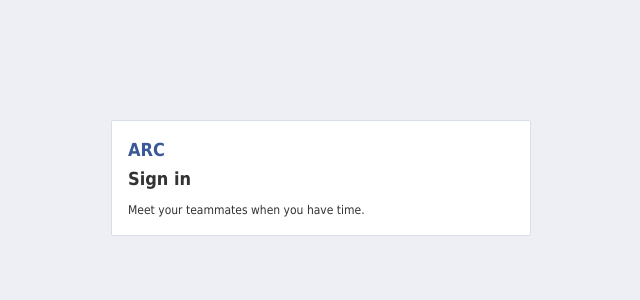
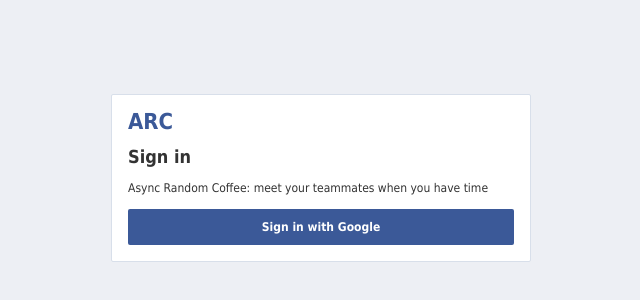
Before and after one commit to rhamdeew/dbprc, a React (Vite) app in the folder frontend/: page /login in a window 1280 px wide. Shown: the part 222-522 px from the top of the page, without its empty margins (319-959 px from the left). Built offline with nearby package versions, Linux system fonts and the light colour scheme.

Commit message:
ARC-17: Login page (frontend) (#16)
ARC-17: Login page (frontend)

```diff
--- /dev/null
+++ b/frontend/src/api/auth.ts
@@ -0,0 +1,16 @@
+import { useMutation, useQueryClient } from '@tanstack/react-query';
+import { useNavigate } from 'react-router';
+import { api } from './client';
+
+/** `POST /auth/logout`, then drop cached server state and open `/login`. */
+export function useLogout() {
+  const queryClient = useQueryClient();
+  const navigate = useNavigate();
+  return useMutation({
+    mutationFn: () => api<void>('/auth/logout', { method: 'POST' }),
+    onSuccess: () => {
+      queryClient.clear();
+      navigate('/login', { replace: true });
+    },
+  });
+}
--- a/frontend/src/app/providers.tsx
+++ b/frontend/src/app/providers.tsx
@@ -3,6 +3,12 @@ import { Notifications } from '@mantine/notifications';
 import { QueryClient, QueryClientProvider } from '@tanstack/react-query';
 import { useState, type ReactNode } from 'react';
 import { cssVariablesResolver, theme } from '../theme/theme';
+
+export type ProvidersProps = {
+  children: ReactNode;
+  /** Test seam. Production omits it and keeps a client for the lifetime of the tree. */
+  queryClient?: QueryClient;
+};
 
 function makeQueryClient() {
   return new QueryClient({
@@ -13,8 +19,9 @@ function makeQueryClient() {
   });
 }
 
-export function Providers({ children }: { children: ReactNode }) {
-  const [client] = useState(makeQueryClient);
+export function Providers({ children, queryClient }: ProvidersProps) {
+  const [owned] = useState(makeQueryClient);
+  const client = queryClient ?? owned;
   return (
     <MantineProvider theme={theme} cssVariablesResolver={cssVariablesResolver} forceColorScheme="light">
       <Notifications position="top-right" transitionDuration={0} />
--- a/frontend/src/components/Shell.tsx
+++ b/frontend/src/components/Shell.tsx
@@ -1,6 +1,6 @@
 import { AppShell, Box, Group, UnstyledButton } from '@mantine/core';
-import { useQueryClient } from '@tanstack/react-query';
-import { NavLink, Outlet, useNavigate } from 'react-router';
+import { NavLink, Outlet } from 'react-router';
+import { useLogout } from '../api/auth';
 import { useMe } from '../api/me';
 import { CONTENT_WIDTH, HEADER, PANEL } from '../theme/theme';
 import { SearchSlot } from './SearchSlot';
@@ -21,19 +21,14 @@ function TopLink({ to, children, end = false }: { to: string; children: string;
 }
 
 function LogOutButton() {
-  const navigate = useNavigate();
-  const queryClient = useQueryClient();
+  const logout = useLogout();
   return (
     <UnstyledButton
       type="button"
       fw={600}
       fz={12}
       style={{ color: '#ffffff' }}
-      onClick={() => {
-        // ARC-17 posts /auth/logout before this navigation.
-        queryClient.clear();
-        navigate('/login');
-      }}
+      onClick={() => logout.mutate()}
     >
       Log out
     </UnstyledButton>
--- a/frontend/src/pages/LoginPage.tsx
+++ b/frontend/src/pages/LoginPage.tsx
@@ -1,19 +1,32 @@
-import { Center, Text, Title } from '@mantine/core';
+import { Alert, Button, Center, Stack, Text, Title } from '@mantine/core';
+import { useSearchParams } from 'react-router';
+import { Panel } from '../components/Panel';
 import { HEADER, PANEL } from '../theme/theme';
-import { Panel } from '../components/Panel';
+import { googleStartPath, loginErrorMessage } from './login';
 
-/** Placeholder until ARC-17 builds the Google sign-in page. */
+/** The only page a logged-out visitor sees. */
 export function LoginPage() {
+  const [params] = useSearchParams();
+  const message = loginErrorMessage(params.get('error'));
+
   return (
     <Center mih="100vh" bg={PANEL} p="md">
       <Panel maw={420} w="100%">
-        <Text fw={700} fz={18} c={HEADER}>
-          ARC
-        </Text>
-        <Title order={1} mt={4}>
-          Sign in
-        </Title>
-        <Text mt="sm">Meet your teammates when you have time.</Text>
+        <Stack gap="sm">
+          <Text fw={700} fz={22} lh={1} c={HEADER}>
+            ARC
+          </Text>
+          <Title order={1}>Sign in</Title>
+          <Text>Async Random Coffee: meet your teammates when you have time</Text>
+          {message ? (
+            <Alert color="red" variant="light">
+              {message}
+            </Alert>
+          ) : null}
+          <Button component="a" href={googleStartPath(params.get('next'))} fullWidth>
+            Sign in with Google
+          </Button>
+        </Stack>
       </Panel>
     </Center>
   );
--- /dev/null
+++ b/frontend/src/pages/login.ts
@@ -0,0 +1,20 @@
+/** Friendly copy for the codes `GET /auth/google/callback` puts on `/login?error=`. */
+const LOGIN_ERRORS: Record<string, string> = {
+  domain: 'Use your company Google account',
+  unverified: 'Your Google email is not verified.',
+  state: 'Sign-in expired. Try again.',
+  provider: 'Google sign-in is unavailable. Try again.',
+};
+
+const UNKNOWN_LOGIN_ERROR = 'Sign-in failed. Try again.';
+
+export function loginErrorMessage(code: string | null): string | null {
+  if (!code) return null;
+  return LOGIN_ERRORS[code] ?? UNKNOWN_LOGIN_ERROR;
+}
+
+/** Google start URL. `next` is the login page's query value, passed through as-is. */
+export function googleStartPath(next: string | null): string {
+  if (!next) return '/auth/google/start';
+  return `/auth/google/start?${new URLSearchParams({ next }).toString()}`;
+}
```
Also changed, not shown: frontend/src/test/render.tsx (+9 -7 lines), 3 other files (tests, documents, lock files or other folders).
